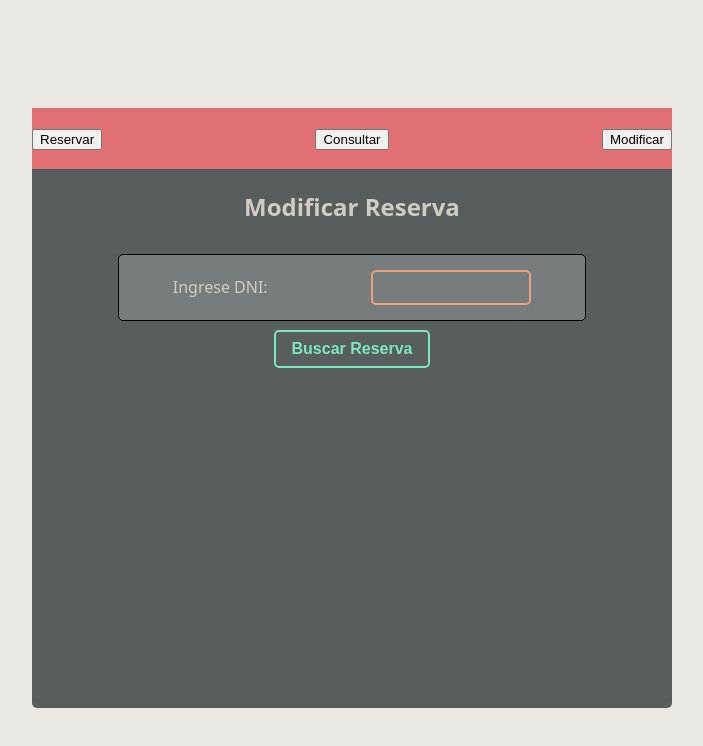
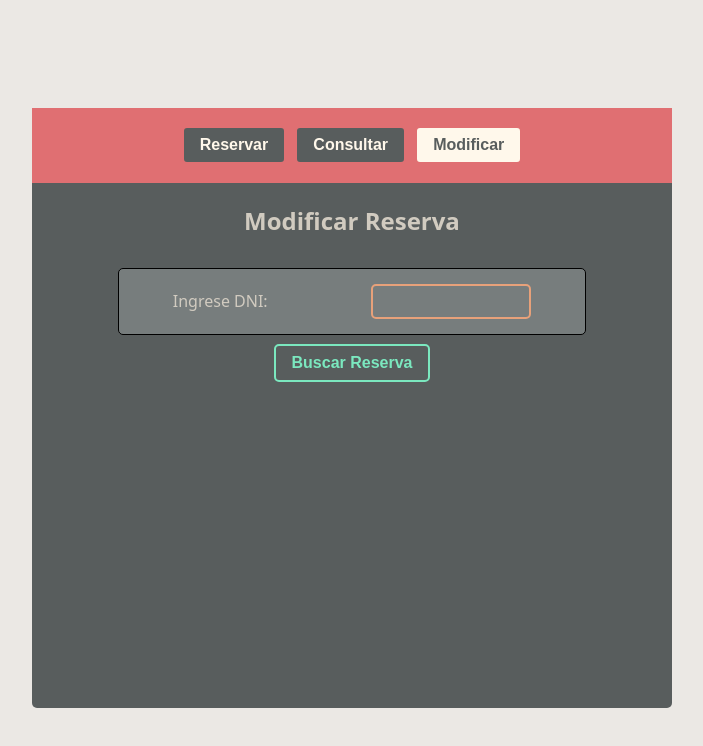
Before and after one commit to ClemenRey/iaw, a React (Vite) app in the folder Cliente/Turnos/: page / in a window 1280 px wide. Both pictures are taken after a click on the button "Modificar". Shown: the top 746 px of the page, without its empty margins (296-999 px from the left). Built offline with nearby package versions, Linux system fonts and the light colour scheme.

Commit message:
estilos del nav

```diff
--- a/Cliente/Turnos/src/NavBar.tsx
+++ b/Cliente/Turnos/src/NavBar.tsx
@@ -1,13 +1,21 @@
 // Navbar.jsx
 import React from "react";
+import { useState } from "react";
 import './index.css';
 export default function Navbar({setVentanaElegida}) {
+  const [idBotones, setIdBotones] = useState(["","",""]);
+  function seleccionarVentana(ventana, nroBoton){
+    setVentanaElegida(ventana);
+    let aux = ["","",""];
+    aux[nroBoton] = "selected";
+    setIdBotones(aux);
+  }
   return (
     <nav>
       <ul>
-        <li><button onClick={() => setVentanaElegida("reservar")}>Reservar</button></li>
-        <li><button onClick={() => setVentanaElegida("consultar")}>Consultar</button></li>
-        <li><button onClick={() => setVentanaElegida("modificar")}>Modificar</button></li>
+        <li><button className="btn-nav" id={idBotones[0]} onClick={()=>seleccionarVentana("reservar", 0)}>Reservar</button></li>
+        <li><button className="btn-nav" id={idBotones[1]} onClick={()=>seleccionarVentana("consultar", 1)}>Consultar</button></li>
+        <li><button className="btn-nav" id={idBotones[2]} onClick={()=>seleccionarVentana("modificar", 2)}>Modificar</button></li>
       </ul>
     </nav>
   );
--- a/Cliente/Turnos/src/index.css
+++ b/Cliente/Turnos/src/index.css
@@ -44,11 +44,29 @@ nav{
 }
 nav ul{
   display: flex;
-  justify-content: space-between;
+  justify-content: center;
   align-items: center;
+  gap: 1ch;
   width: 100%;
 }
-
+.btn-nav{
+  padding: 0.5rem 1rem;
+  border-radius: 5px;
+  cursor: pointer;
+  transition: background-color 0.3s, color 0.3s;
+  background-color: #585d5d;
+  color: #FFF8EB;
+  font-size: 1rem;
+  font-weight: bold;
+  border: 2px solid #e06f72;
+}
+.btn-nav:hover{
+  border: 2px solid #FFF8EB;
+}
+.btn-nav#selected{
+  background-color: #FFF8EB;
+  color: #585d5d;
+}
 ul{
   list-style: none;
   padding: 0;
@@ -151,10 +169,10 @@ ul{
   color: #585d5d;
 }
 .btn-denegar{
-  border: 2px solid #f86d72;
+  border: 2px solid #e06f72;
   color: #e06f72;
 }
 .btn-denegar:hover{
-  background-color: #f86d72;
+  background-color: #e06f72;
   color: #585d5d;
 }
```
